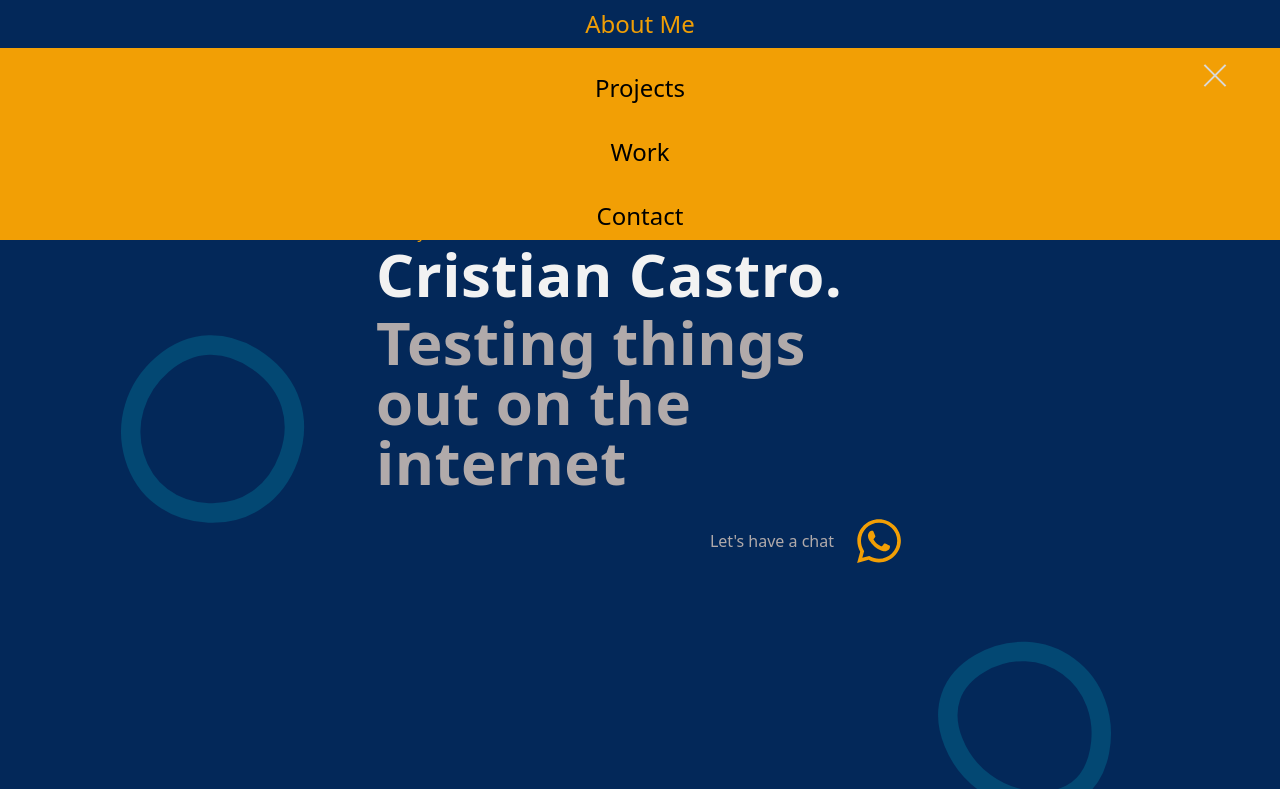
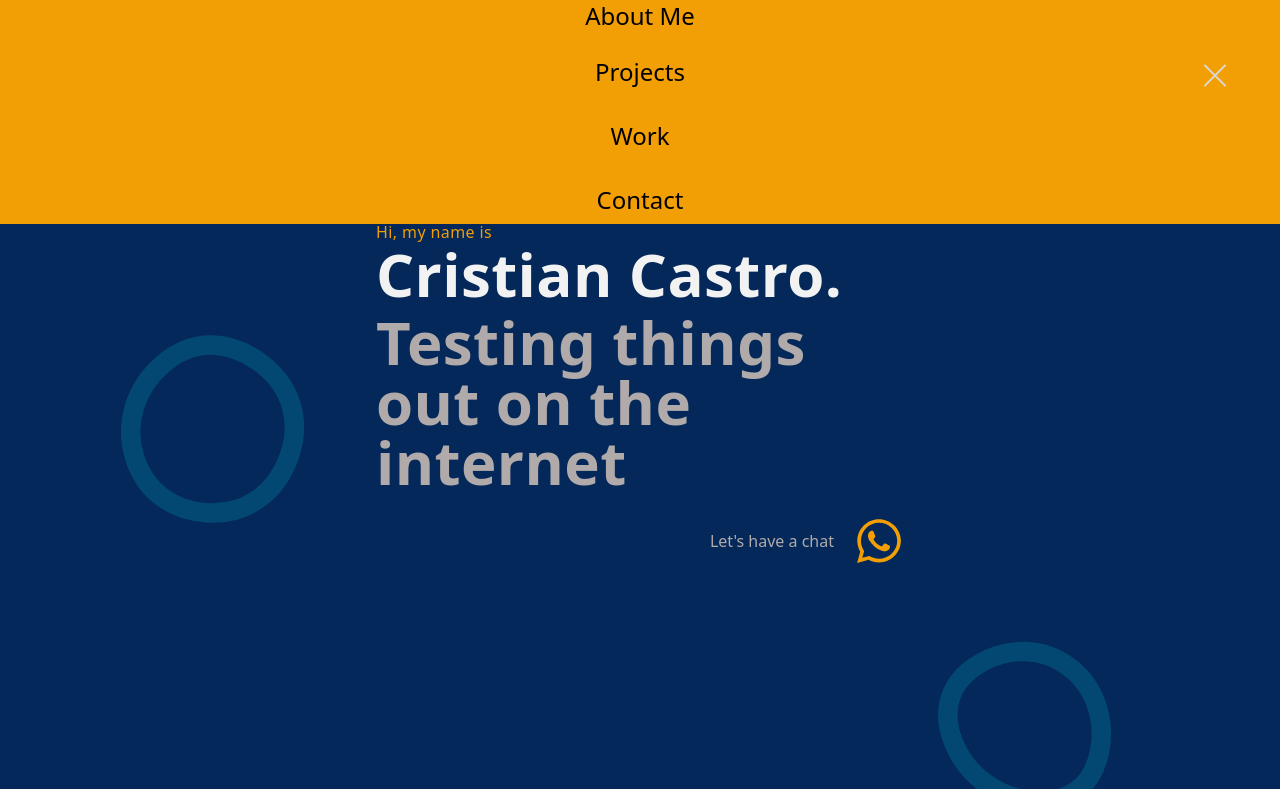
Before and after one commit to Castros/profilepage-v2, a website: page index.html in a window 1280 px wide. Both pictures are taken after a click on the button 1212 px from the left and 78 px from the top of the page. Shown: the top 789 px of the page. Drawn offline with nearby package versions, Linux system fonts and the light colour scheme; files that its build step writes are made by us from their sources.

Commit message:
nav-animate

```diff
--- a/index.html
+++ b/index.html
@@ -36,20 +36,7 @@
                 <div class="pt-2">
                     <img class="animate__animated animate__bounceInLeft animate__delay-1s h-[100px] w-[100px]" src="img/pplogo.png" alt="" />
                 </div>
-                <!-- Menu Items -->
 
-                <!-- <div class="animate__animated animate__bounceInRight animate__delay-2s hidden text-center px-7 py-4 space-x-6 md:flex text-White2">
-                    <a href="#/" class="pt-2 hover:text-Orange1 hover:font-bold  text-1xl">Home</a>
-                    <a href="#aboutme" class="pt-2 hover:text-Orange1 hover:font-bold  text-1xl">About Me</a>
-                    <a href="#projects-list" class="pt-2 hover:text-Orange1 hover:font-bold  text-1xl">Projects</a>
-                    <a href="#work-experience" class="pt-2 hover:text-Orange1 hover:font-bold  text-1xl">Work</a>
-
-
-                    <a href="https://drive.google.com/file/d/1qY81AkUDQlDmrKeRKoMNI8-ltlD9cD2z/view?usp=sharing"
-                        class=" p-3 px-6 pt-2 border border-Orange1  bg-transparent rounded-md baseline hover:bg-Orange1 hover:font-bold hover:text-White1 hidden md:block"
-                        target="_blank">Resume</a>
-                </div> -->
-                <!-- Hamburger Icon -->
 
 
                 <button id="menu-btn" class="block hamburger focus:outline-none mr-6 animate__animated animate__bounceInRight animate__delay-2s">
@@ -63,10 +50,11 @@
             <div class="">
                 <div id="menu" class="absolute top-0 left-0 w-full text-2xl">
                     <div class=" space-y-4 text-center">
-                        <a href="#about-me" class="block py-2 hover:bg-Blue1 hover:text-Orange1" >About Me</a>
+                        <a href="#about-me" id="menu-a" class=" py-2 hover:bg-Blue1 hover:text-Orange1 animate__animated hidden" >About Me</a>
                         <a href="#projects-list" class="block py-2 hover:bg-Blue1 hover:text-Orange1">Projects</a>
                         <a href="#work-experience" class="block py-2 hover:bg-Blue1 hover:text-Orange1">Work</a>
-                        <a href="#contact-info" class="block py-2 hover:bg-Blue1 hover:text-Orange1">Contact</a>
+                        <a href="#contact-info" class="block py-2 hover:bg-Blue1 hover:text-Orange1" data-aos="fade-up"
+                        data-aos-delay="300">Contact</a>
                     </div>
             </div>
 
--- a/js/script.js
+++ b/js/script.js
@@ -12,6 +12,33 @@ btn.addEventListener('click', function() {
     }
     btn.classList.toggle('open');
 });
+
+document.getElementById('menu-btn').addEventListener('click', function() {
+    const menuLinks = document.querySelectorAll('#menu-a');
+
+    menuLinks.forEach((link, index) => {
+        if(link.classList.contains('hidden')) {
+            setTimeout(() => {
+                link.classList.remove('hidden');
+                link.classList.add('animate__fadeIn');
+            }, index * 400); // Delay increases for each link
+        } else {
+            link.classList.add('hidden');
+            link.classList.remove('animate__fadeIn');
+        }
+    });
+});
+
+
+
+
+
+
+
+
+
+
+
 
 // document.addEventListener('DOMContentLoaded', function() {
 //     const buttons = document.querySelectorAll('.toggle-button');
```
